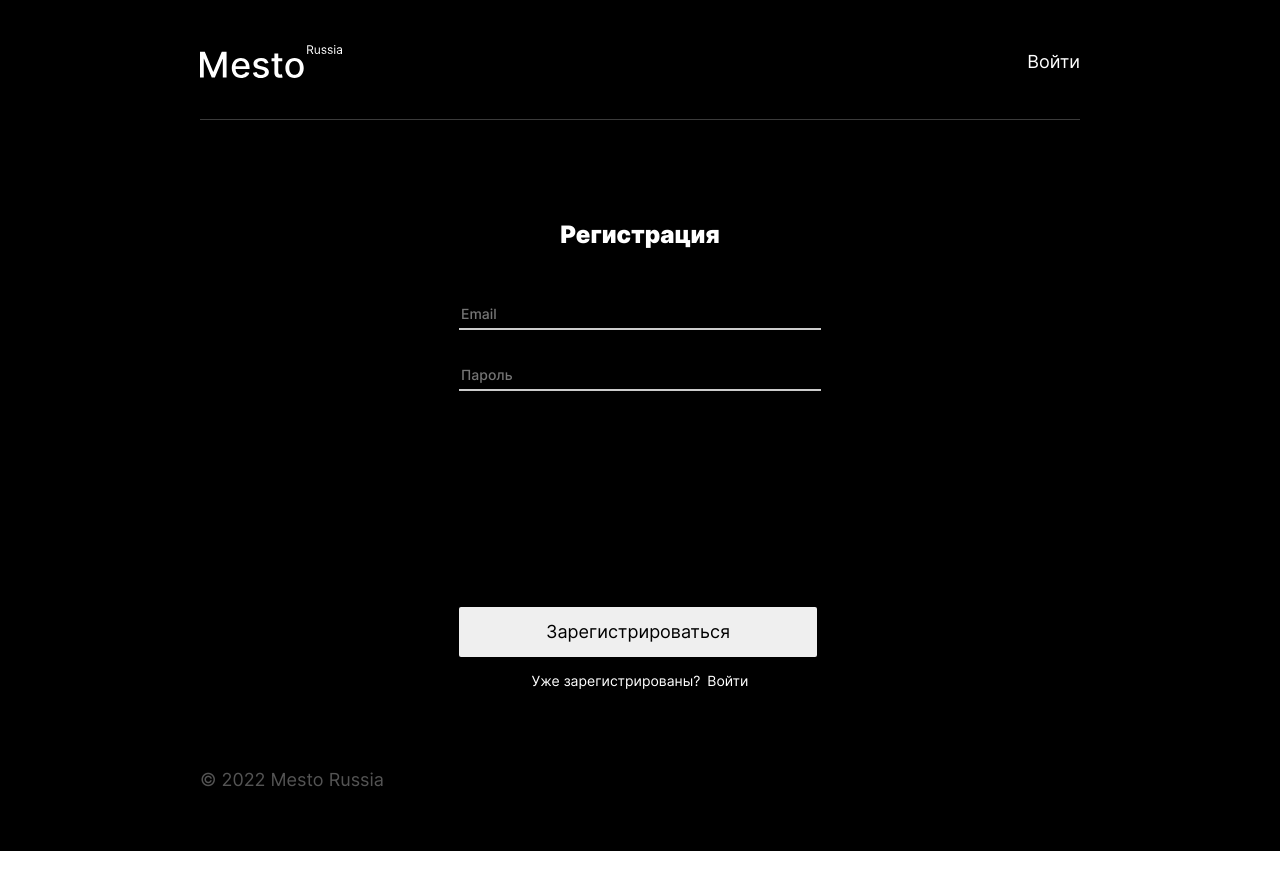
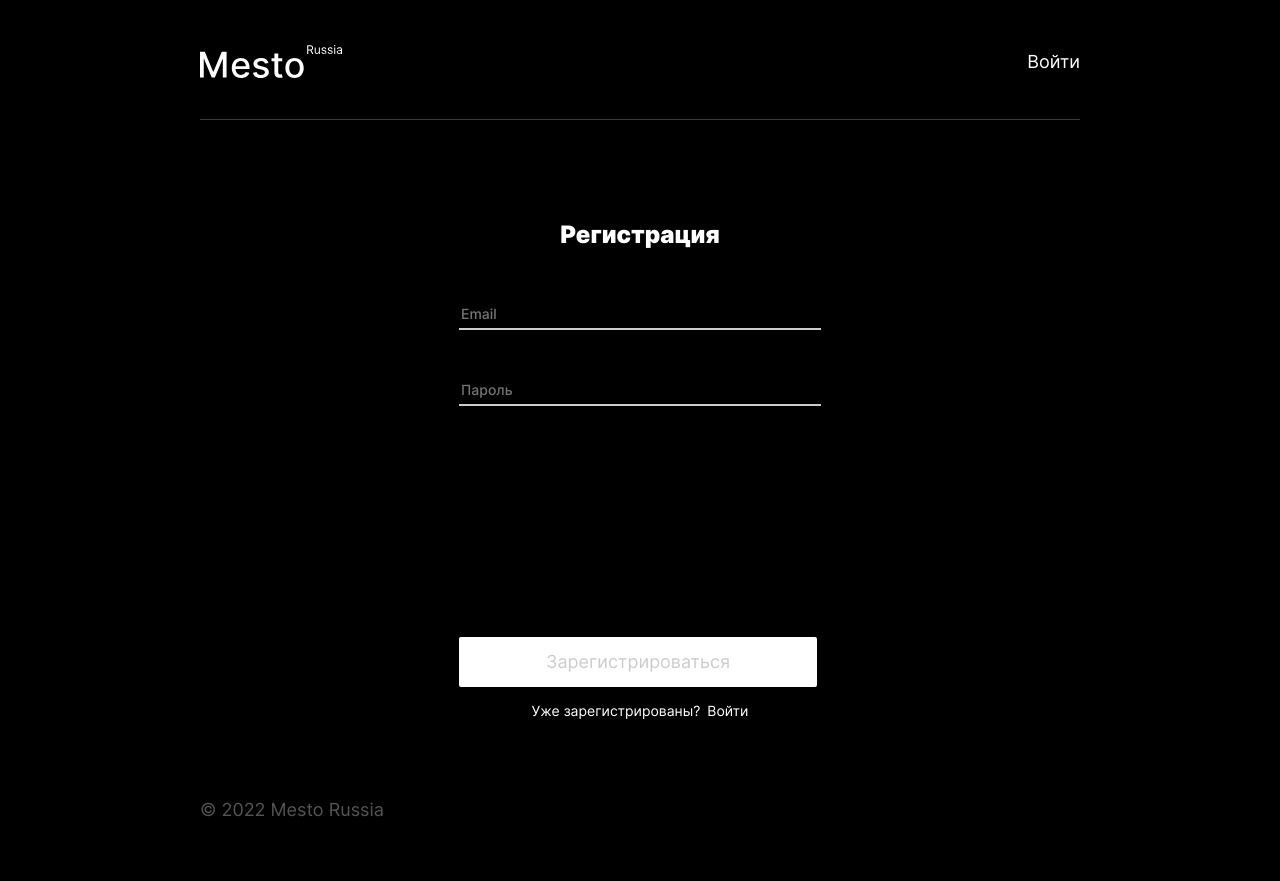
Before and after one commit to irina-tim/react-mesto-auth, a React (Create React App) app: page /sign-up in a window 1280 px wide. Before the commit the page ends 851 px from the top, so only its background shows below. Built offline with nearby package versions, Linux system fonts and the light colour scheme; no server answers.

Commit message:
feat: add input validation to register

```diff
--- /dev/null
+++ b/src/blocks/sign/__input-error/_visible/sign__input-error_visible.css
@@ -0,0 +1,3 @@
+.sign__input-error_visible {
+    opacity: 1;
+  }
--- /dev/null
+++ b/src/blocks/sign/__input-error/sign__input-error.css
@@ -0,0 +1,11 @@
+.sign__input-error {
+  font: normal 12px/15px "Inter", Arial, sans-serif;
+  color:greenyellow;
+  margin: 7px 0 0 0;
+  opacity: 0;
+  margin: -20px 0 20px;
+}
+
+.sign__input-error:last-of-type {
+  margin: -206px 0 206px;
+}
--- /dev/null
+++ b/src/blocks/sign/__submit-button/_disabled/sign__submit-button_disabled.css
@@ -0,0 +1,10 @@
+.sign__submit-button_disabled {
+  background-color: white;
+  color:#cccccc;
+}
+
+.sign__submit-button_disabled:hover {
+    background-color: white;
+    color:#cccccc;
+    opacity: 1;
+  }
--- a/src/components/Register.js
+++ b/src/components/Register.js
@@ -1,4 +1,4 @@
-import { useState } from "react";
+import { useState, useEffect } from "react";
 import { NavLink } from "react-router-dom";
 
 function Register({ handleRegister }) {
@@ -6,13 +6,22 @@ function Register({ handleRegister }) {
     email: "",
     password: "",
   });
-  //const [isError, setIsError] = useState(false);
+  const [isEmailValid, setIsEmailValid] = useState(false);
+  const [isPasswordValid, setIsPasswordValid] = useState(false);
+  const [isSubmitButtonEnabled, setIsSubmitButtonEnabled] = useState(false);
+  const checks = ["typeMismatch", "tooShort", "valueMissing"];
+  const [email, setEmail] = useState("");
+  const [password, setPassword] = useState("");
+
+  useEffect(() => {
+    if (isEmailValid && isPasswordValid) setIsSubmitButtonEnabled(true);
+    else setIsSubmitButtonEnabled(false);
+  }, [isEmailValid, isPasswordValid]);
 
   const handleSubmit = (e) => {
     e.preventDefault();
     let { email, password } = formParams;
     handleRegister({ email, password }).catch((err) => {
-      //setIsError(true);
       console.log(err.message);
     });
   };
@@ -23,6 +32,17 @@ function Register({ handleRegister }) {
       ...prev,
       [name]: value,
     }));
+    checkValidity(e);
+    e.target.name === "email"
+      ? setEmail(e.target.value)
+      : setPassword(e.target.value);
+  };
+
+  const checkValidity = (e) => {
+    const { validity } = e.target;
+    const checksPassed = checks.filter((check) => validity[check]).length === 0;
+    if (e.target.name === "email") setIsEmailValid(checksPassed);
+    if (e.target.name === "password") setIsPasswordValid(checksPassed);
   };
 
   return (
@@ -38,6 +58,13 @@ function Register({ handleRegister }) {
           required
           onChange={handleChange}
         ></input>
+        <span
+          className={`sign__input-error ${
+            !isEmailValid && email !== "" && "sign__input-error_visible"
+          }`}
+        >
+          Введите email
+        </span>
         <input
           className="sign__input"
           name="password"
@@ -48,7 +75,20 @@ function Register({ handleRegister }) {
           required
           onChange={handleChange}
         ></input>
-        <button className="sign__submit-button" type="submit">
+        <span
+          className={`sign__input-error ${
+            !isPasswordValid && password !== "" && "sign__input-error_visible"
+          }`}
+        >
+          Длина пароля не менее 5 символов
+        </span>
+        <button
+          className={`sign__submit-button ${
+            !isSubmitButtonEnabled && "sign__submit-button_disabled"
+          }`}
+          type="submit"
+          disabled={!isSubmitButtonEnabled}
+        >
           Зарегистрироваться
         </button>
       </form>
--- a/src/index.css
+++ b/src/index.css
@@ -53,8 +53,11 @@
 @import url(./blocks/sign/__link/sign__link.css);
 @import url(./blocks/sign/__paragraph/sign__paragraph.css);
 @import url(./blocks/sign/__submit-button/sign__submit-button.css);
+@import url(./blocks/sign/__submit-button/_disabled/sign__submit-button_disabled.css);
 @import url(./blocks/sign/__title/sign__title.css);
 @import url(./blocks/sign/__form/sign__form.css);
+@import url(./blocks/sign/__input-error/sign__input-error.css);
+@import url(./blocks/sign/__input-error/_visible/sign__input-error_visible.css);
 @import url(./blocks/popup-info/__container/popup-info__container.css);
 @import url(./blocks/popup-info/__title/popup-info__title.css);
 @import url(./blocks/popup-info/__image/popup-info__image.css);
```
